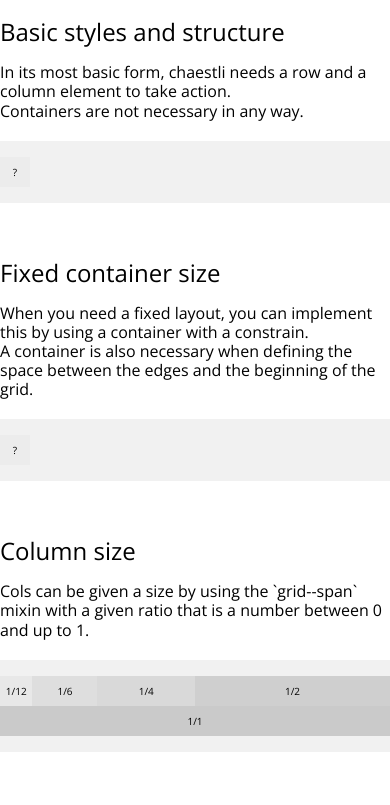
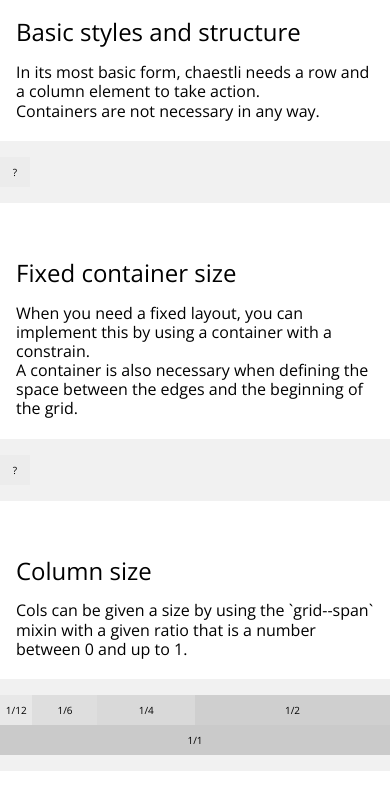
Before and after one commit to dreipol/chaestli, a website: page demo/index.html in a window 390 px wide. Shown: the part 112-917 px from the top of the page. Drawn offline with nearby package versions, Linux system fonts and the light colour scheme.

Commit message:
Improve documentation for mobile devices

```diff
--- a/demo/scss/_documentation.scss
+++ b/demo/scss/_documentation.scss
@@ -10,6 +10,7 @@
     );
 
     @include grid--root((container: 'block'));
+    @include grid--space((container: 'block', edge: 16px));
 
     @each $value in $container-sizes {
         @include grid--constrain($value);
```
Also changed, not shown: demo/index.css.
